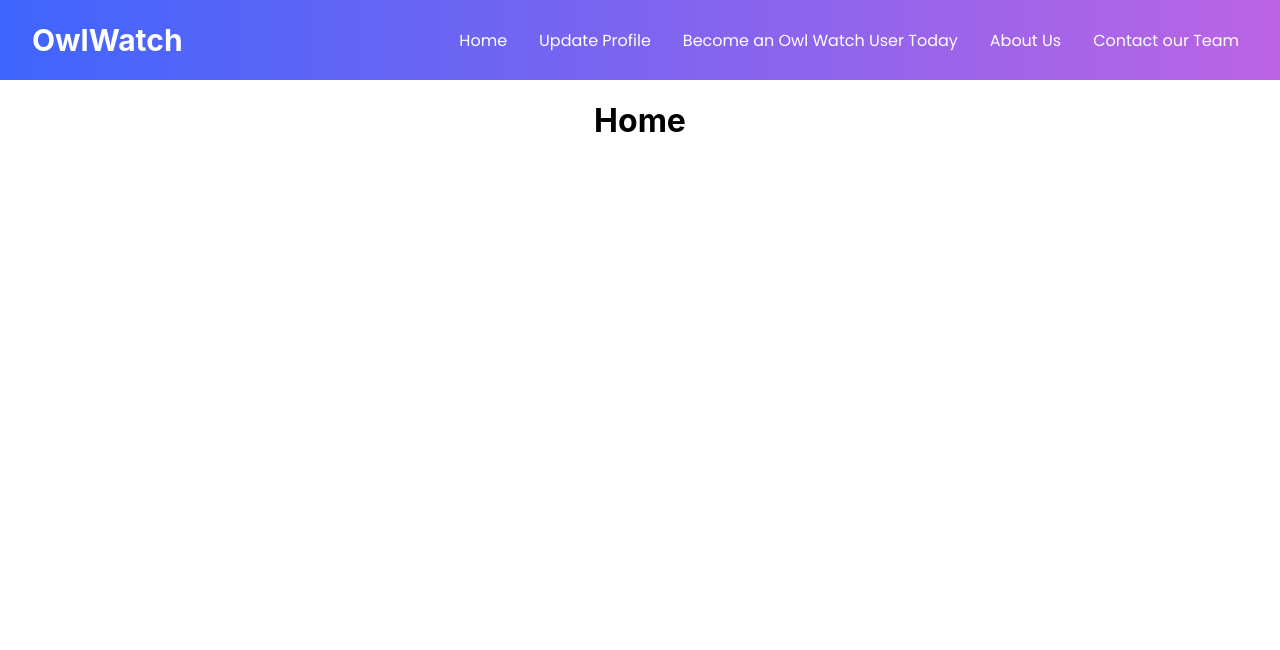
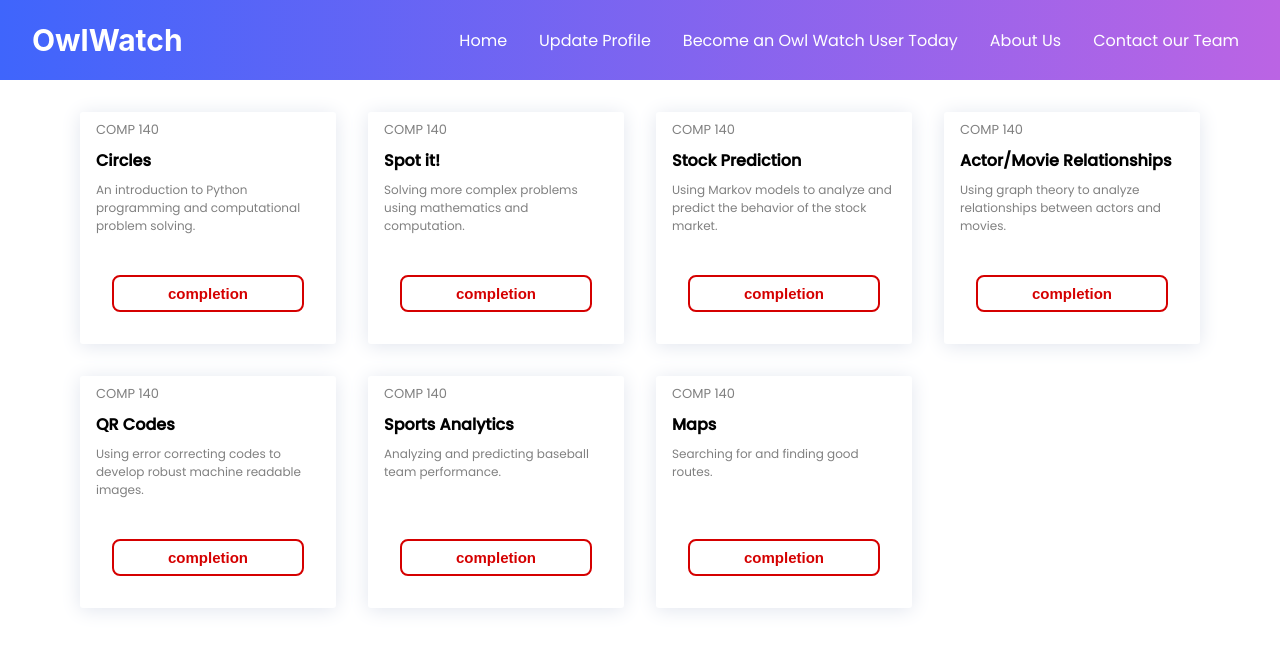
Before and after one commit to nat-hill/owl-watch, a React (Create React App) app in the folder owl-watch/: page / in a window 1280 px wide. Shown: the top 650 px of the page. Built offline with nearby package versions, Linux system fonts and the light colour scheme.

Commit message:
added interactive cards to home page

```diff
--- /dev/null
+++ b/owl-watch/src/Components/Cards.css
@@ -0,0 +1,97 @@
+@import url('https://fonts.googleapis.com/css2?family=Poppins:wght@100;400;500&display=swap');
+
+/*   color variables */
+/*
+$clr-primary: #d50000;
+$clr-primary-hover: #29e6a7;
+$clr-primary-dark: #039d69;
+$clr-gray100: #f9fbff;
+$clr-gray150: #f4f6fb;
+$clr-gray200: #eef1f6;
+$clr-gray300: #e1e5ee;
+$clr-gray400: #767b91;
+$clr-gray500: #4f546c;
+$clr-gray600: #2a324b;
+$clr-gray700: #161d34;
+*.
+
+/*   border radius */
+
+
+*,
+*::before,
+*::after {
+  box-sizing: border-box;
+  margin: 0;
+  padding: 0;
+}
+
+
+.wrapper {
+  margin: 2rem;
+  display: grid;
+  grid-template-columns: repeat(auto-fit, minmax(12rem, 16rem));
+  gap: 2rem;
+  justify-content: center;
+}
+
+.card {
+  overflow: hidden;
+  box-shadow: 0 2px 20px #e1e5ee;
+  border-radius: 0.2rem;
+  display: flex;
+  text-align: left;
+  flex-direction: column;
+  justify-content: space-between;
+  cursor: pointer;
+  transition: transform 200ms ease-in;
+}
+
+.card__body {
+  font-family: 'Poppins', sans-serif;
+}
+
+.card__class {
+  font-size: 13px;
+  color: gray;
+  padding: 0.5rem 1rem;
+}
+
+.card__image {
+    height: 12rem;
+    width: 100%;
+    object-fit: cover;
+}
+
+.card__project {
+  font-size: 16px;
+  font-weight: bold;
+  padding: 0 1rem;
+}
+
+.card__description {
+  font-size: 12px;
+  color: gray;
+  padding: 0.5rem 1rem;
+}
+
+.card__btn {
+    padding: 0.5rem;
+    font-weight: bold;
+    font-size: 15px;
+    margin: 2rem;
+    border: 2px solid #d50000;
+    background: transparent;
+    color: #d50000;
+    border-radius: 0.5rem;
+    transition: background 200ms ease-in, color 200ms ease-in;
+  }
+
+.card:hover {
+    transform: scale(1.02);
+}
+
+.card:hover .card__btn {
+    background: #d50000;
+    color: white;
+}
--- /dev/null
+++ b/owl-watch/src/Components/Cards.js
@@ -0,0 +1,14 @@
+import './Cards.css'
+
+export function Card(props) {
+    return (
+        <div className="card">
+            <div className="card__body">
+                <p className='card__class'>COMP 140</p>
+                <h2 className="card__project">{props.project}</h2>
+                <p className="card__description">{props.description}</p>
+            </div>
+        <button className="card__btn">completion</button>
+        </div>
+    );
+}
--- a/owl-watch/src/pages/home.js
+++ b/owl-watch/src/pages/home.js
@@ -1,3 +1,38 @@
-export default function Home() {
-    return <h1> Home </h1>
+import { Card } from '../Components/Cards';
+
+function Home() {
+    return (
+        <div className="wrapper">
+            <Card
+                project="Circles"
+                description="An introduction to Python programming and computational problem solving."
+            />
+            <Card
+                project="Spot it!"
+                description="Solving more complex problems using mathematics and computation."
+            />
+            <Card
+                project="Stock Prediction"
+                description="Using Markov models to analyze and predict the behavior of the stock market."
+            />
+            <Card
+                project="Actor/Movie Relationships"
+                description="Using graph theory to analyze relationships between actors and movies."
+            />
+            <Card
+                project="QR Codes"
+                description="Using error correcting codes to develop robust machine readable images.    "
+            />
+            <Card
+                project="Sports Analytics"
+                description="Analyzing and predicting baseball team performance."
+            />
+            <Card
+                project="Maps"
+                description="Searching for and finding good routes."
+            />
+        </div>
+    )
 }
+
+export default Home;
```
